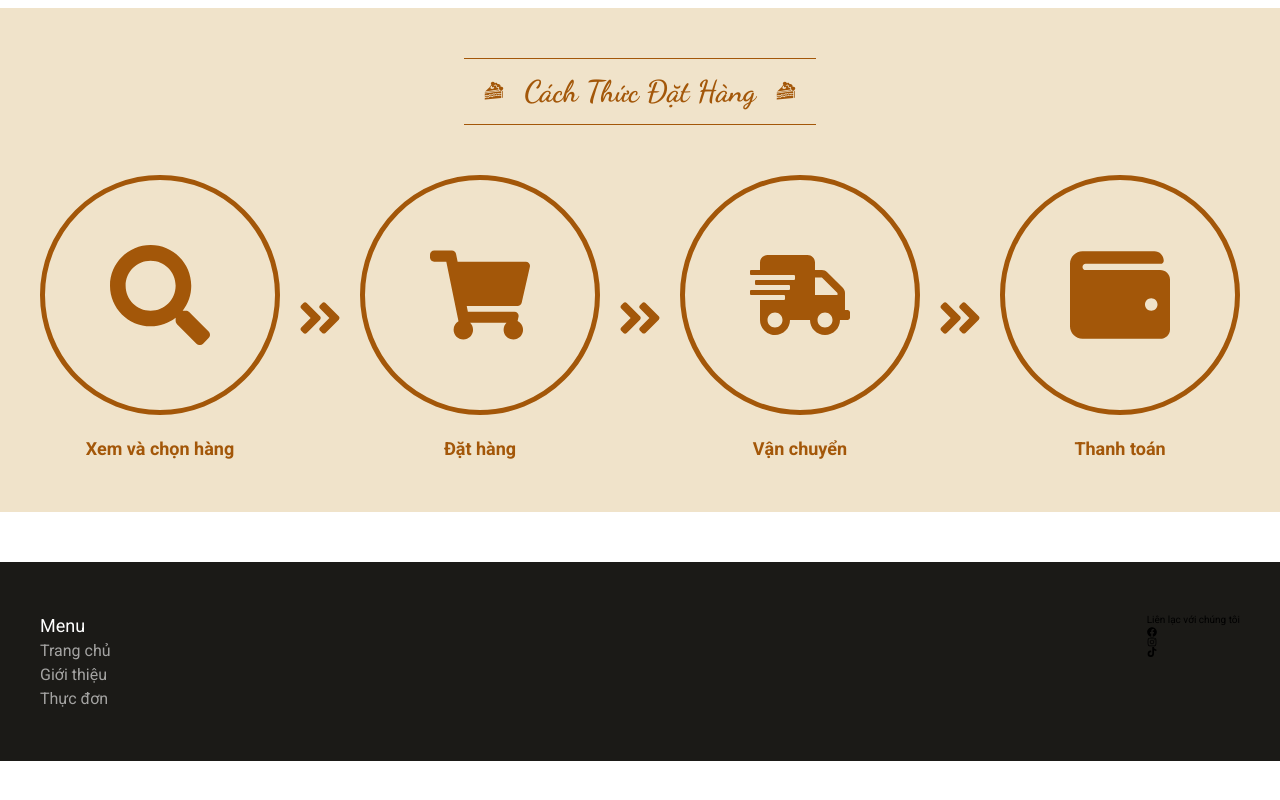
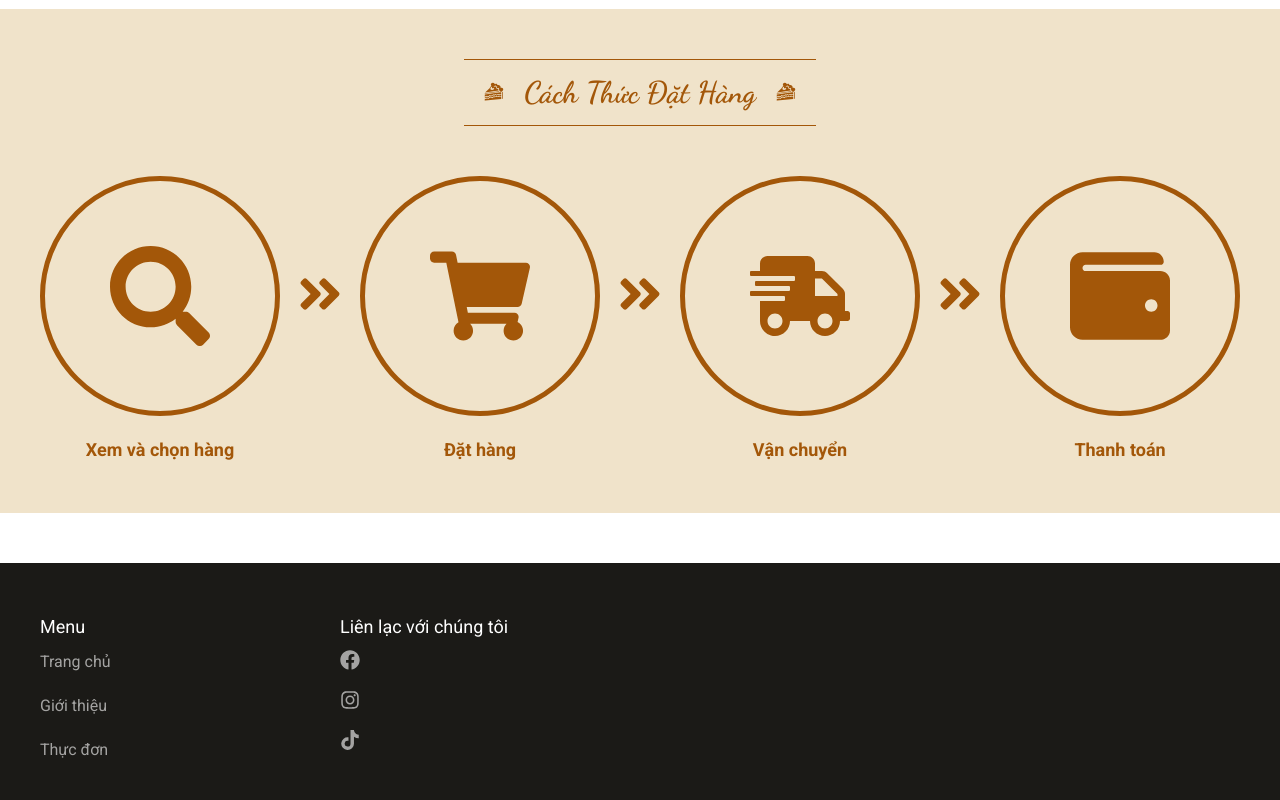
Before and after one commit to HaiLong9901/TastyFood, a React (Create React App) app in the folder client/: page / in a window 1280 px wide. Shown: the part 2933-3733 px from the top of the page. Before the commit the page ends 3694 px from the top, so only its background shows below. Built offline with nearby package versions, Linux system fonts and the light colour scheme.

Commit message:
fix resopnsive home page

```diff
--- a/client/src/components/Footer.jsx
+++ b/client/src/components/Footer.jsx
@@ -6,43 +6,43 @@ function Footer() {
   return (
     <div className="bg-primaryColor py-[5rem]">
       <Wrapper>
-        <div className="w-full flex justify-between">
-          <div>
+        <div className="w-full flex justify-start">
+          <div className="w-[25%]">
             <h4 className="text-[1.8rem] text-white">Menu</h4>
             <ul className="">
-              <li>
+              <li className="py-[1rem]">
                 <Link to="/" className="text-white text-[1.6rem] opacity-60">
                   Trang chủ
                 </Link>
               </li>
-              <li>
+              <li className="py-[1rem]">
                 <Link to="/" className="text-white text-[1.6rem] opacity-60">
                   Giới thiệu
                 </Link>
               </li>
-              <li>
+              <li className="py-[1rem]">
                 <Link to="/" className="text-white text-[1.6rem] opacity-60">
                   Thực đơn
                 </Link>
               </li>
             </ul>
           </div>
-          <div>
-            <h4>Liên lạc với chúng tôi</h4>
+          <div className="w-[25%]">
+            <h4 className="text-[1.8rem] text-white">Liên lạc với chúng tôi</h4>
             <ul>
-              <li>
+              <li className="py-[1rem]">
                 <Link to="/https://www.facebook.com/HaiLong9901">
-                  <FaFacebook />
+                  <FaFacebook className="text-white text-[2rem] opacity-60" />
                 </Link>
               </li>
-              <li>
+              <li className="py-[1rem]">
                 <Link to="/https://www.facebook.com/HaiLong9901">
-                  <FaInstagram />
+                  <FaInstagram className="text-white text-[2rem] opacity-60" />
                 </Link>
               </li>
-              <li>
+              <li className="py-[1rem]">
                 <Link to="/https://www.facebook.com/HaiLong9901">
-                  <FaTiktok />
+                  <FaTiktok className="text-white text-[2rem] opacity-60" />
                 </Link>
               </li>
             </ul>
--- a/client/src/pages/Home.jsx
+++ b/client/src/pages/Home.jsx
@@ -77,63 +77,63 @@ function Home() {
       <div className="py-[5rem] bg-yellowColor">
         <Wrapper>
           <div>
-            <div className="flex justify-between">
-              <div className="w-[19%] aspect-[4/3] border-[.2rem] border-secondaryColor border-solid rounded-[1rem] flex flex-col gap-[1rem] items-center py-[1rem] cursor-pointer relative">
+            <div className="flex flex-wrap gap-[1rem]">
+              <div className="w-[17.6rem] lg:w-[23.2rem] aspect-[4/3] border-[.2rem] border-secondaryColor border-solid rounded-[1rem] flex flex-col gap-[1rem] items-center py-[1rem] cursor-pointer relative">
                 <img src={cream} alt="cream" className="w-[30%]" />
                 <h3 className="text-[1.6rem] text-secondaryColor font-bold absolute bottom-[1rem] ">Voucher siu hot</h3>
               </div>
-              <div className="w-[19%] aspect-[4/3] border-[.2rem] border-secondaryColor border-solid rounded-[1rem] flex flex-col gap-[1rem] items-center py-[1rem] cursor-pointer relative">
+              <div className="w-[17.6rem] lg:w-[23.2rem] aspect-[4/3] border-[.2rem] border-secondaryColor border-solid rounded-[1rem] flex flex-col gap-[1rem] items-center py-[1rem] cursor-pointer relative">
                 <img src={cream} alt="cream" className="w-[30%]" />
                 <h3 className="text-[1.6rem] text-secondaryColor font-bold absolute bottom-[1rem] ">Kem mát lạnh</h3>
               </div>
-              <div className="w-[19%] aspect-[4/3] border-[.2rem] border-secondaryColor border-solid rounded-[1rem] flex flex-col gap-[1rem] items-center py-[1rem] cursor-pointer relative">
+              <div className="w-[17.6rem] lg:w-[23.2rem] aspect-[4/3] border-[.2rem] border-secondaryColor border-solid rounded-[1rem] flex flex-col gap-[1rem] items-center py-[1rem] cursor-pointer relative">
                 <img src={coffee} alt="cream" className="w-[30%]" />
                 <h3 className="text-[1.6rem] text-secondaryColor font-bold absolute bottom-[1rem] ">
                   Giải khát siu ngon
                 </h3>
               </div>
-              <div className="w-[19%] aspect-[4/3] border-[.2rem] border-secondaryColor border-solid rounded-[1rem] flex flex-col gap-[1rem] items-center py-[1rem] cursor-pointer relative">
+              <div className="w-[17.6rem] lg:w-[23.2rem] aspect-[4/3] border-[.2rem] border-secondaryColor border-solid rounded-[1rem] flex flex-col gap-[1rem] items-center py-[1rem] cursor-pointer relative">
                 <img src={cake} alt="cream" className="w-[40%]" />
                 <h3 className="text-[1.6rem] text-secondaryColor font-bold absolute bottom-[1rem] ">
                   Bánh kem cực đỉnh
                 </h3>
               </div>
-              <div className="w-[19%] aspect-[4/3] border-[.2rem] border-secondaryColor border-solid rounded-[1rem] flex flex-col gap-[1rem] items-center py-[1rem] cursor-pointer relative">
+              <div className="w-[17.6rem] lg:w-[23.2rem] aspect-[4/3] border-[.2rem] border-secondaryColor border-solid rounded-[1rem] flex flex-col gap-[1rem] items-center py-[1rem] cursor-pointer relative">
                 <img src={burgar} alt="cream" className="w-[50%]" />
                 <h3 className="text-[1.6rem] text-secondaryColor font-bold absolute bottom-[1rem] ">Ăn vặt cực đã</h3>
               </div>
             </div>
-            <div className="flex justify-between mt-[2rem]">
-              <div className="w-[24%] bg-white aspect-video rounded-[1rem] p-[1.5rem] flex flex-col justify-between">
+            <div className="flex mt-[2rem] flex-wrap gap-[2rem] lg:gap-[2rem]">
+              <div className="w-[48%] lg:w-[28.5rem] bg-white aspect-video rounded-[1rem] p-[1.5rem] flex flex-col justify-between">
                 <div className="flex justify-between items-center">
-                  <h2 className="text-[2.5rem] text-orangeColor font-bold">KHAITRUONG123</h2>
+                  <h2 className="text-[2rem] lg:text-[2.5rem] text-orangeColor font-bold">KHAITRUONG123</h2>
                   <FaRegCopy className="text-[2.5rem] text-orangeColor cursor-pointer" />
                 </div>
                 <p className="text-[1.6rem] text-primaryColor italic">
                   (*) Giảm 10% cho hóa đơn từ 250k. Áp dụng cho các sản phẩm thuộc danh mục Kem, Trà sữa.
                 </p>
               </div>
-              <div className="w-[24%] bg-white aspect-video rounded-[1rem] p-[1.5rem] flex flex-col justify-between">
+              <div className="w-[48%] lg:w-[28.5rem] bg-white aspect-video rounded-[1rem] p-[1.5rem] flex flex-col justify-between">
                 <div className="flex justify-between items-center">
-                  <h2 className="text-[2.5rem] text-orangeColor font-bold">KHAITRUONG123</h2>
+                  <h2 className="text-[2rem] lg:text-[2.5rem] text-orangeColor font-bold">KHAITRUONG123</h2>
                   <FaRegCopy className="text-[2.5rem] text-orangeColor cursor-pointer" />
                 </div>
                 <p className="text-[1.6rem] text-primaryColor italic">
                   (*) Giảm 10% cho hóa đơn từ 250k. Áp dụng cho các sản phẩm thuộc danh mục Kem, Trà sữa.
                 </p>
               </div>
-              <div className="w-[24%] bg-white aspect-video rounded-[1rem] p-[1.5rem] flex flex-col justify-between">
+              <div className="w-[48%] lg:w-[28.5rem] bg-white aspect-video rounded-[1rem] p-[1.5rem] flex flex-col justify-between">
                 <div className="flex justify-between items-center">
-                  <h2 className="text-[2.5rem] text-orangeColor font-bold">KHAITRUONG123</h2>
+                  <h2 className="text-[2rem] lg:text-[2.5rem] text-orangeColor font-bold">KHAITRUONG123</h2>
                   <FaRegCopy className="text-[2.5rem] text-orangeColor cursor-pointer" />
                 </div>
                 <p className="text-[1.6rem] text-primaryColor italic">
                   (*) Giảm 10% cho hóa đơn từ 250k. Áp dụng cho các sản phẩm thuộc danh mục Kem, Trà sữa.
                 </p>
               </div>
-              <div className="w-[24%] bg-white aspect-video rounded-[1rem] p-[1.5rem] flex flex-col justify-between">
+              <div className="w-[48%] lg:w-[28.5rem] bg-white aspect-video rounded-[1rem] p-[1.5rem] flex flex-col justify-between">
                 <div className="flex justify-between items-center">
-                  <h2 className="text-[2.5rem] text-orangeColor font-bold">KHAITRUONG123</h2>
+                  <h2 className="text-[2rem] lg:text-[2.5rem] text-orangeColor font-bold">KHAITRUONG123</h2>
                   <FaRegCopy className="text-[2.5rem] text-orangeColor cursor-pointer" />
                 </div>
                 <p className="text-[1.6rem] text-primaryColor italic">
@@ -147,18 +147,26 @@ function Home() {
       <div>
         <Wrapper>
           <div className="mt-[2rem] relative">
-            <img src={cake2} alt="cake" className="absolute w-[50%] rotate-[-45deg] right-[-15%] top-[30%]" />
-            <img src={cake1} alt="cake" className="absolute w-[30%] rotate-[-20deg] right-0 top-[10%]" />
+            <img
+              src={cake2}
+              alt="cake"
+              className="absolute w-[50%] rotate-[-45deg] right-[-15%] top-[30%] lg:block hidden"
+            />
+            <img
+              src={cake1}
+              alt="cake"
+              className="absolute w-[30%] rotate-[-20deg] right-0 top-[10%] lg:block hidden"
+            />
             <div className="flex justify-center">
               <Title title="Về chúng tôi" />
             </div>
             <div className="flex mt-[5rem] flex-wrap gap-[5rem]">
-              <div className="w-[35%] flex items-start">
+              <div className="w-[45%] lg:w-[35%] flex items-start">
                 <div>
-                  <h2 className="text-[20rem] text-orangeColor leading-none">1</h2>
+                  <h2 className="text-[10rem] md:text-[15rem] lg:text-[20rem] text-orangeColor leading-none">1</h2>
                 </div>
                 <div>
-                  <h3 className="text-[5rem] text-primaryColor font-dancingScript leading-tight">
+                  <h3 className="text-[3rem] lg:text-[5rem] text-primaryColor font-dancingScript leading-tight">
                     Thương hiệu hàng đầu
                   </h3>
                   <article className="text-[1.8rem] text-primaryColor leading-[2]">
@@ -168,24 +176,28 @@ function Home() {
                   </article>
                 </div>
               </div>
-              <div className="w-[35%] flex items-start">
+              <div className="w-[45%] lg:w-[35%] flex items-start">
                 <div>
-                  <h2 className="text-[20rem] text-orangeColor leading-none">2</h2>
+                  <h2 className="text-[10rem] md:text-[15rem] lg:text-[20rem] text-orangeColor leading-none">2</h2>
                 </div>
                 <div>
-                  <h3 className="text-[5rem] text-primaryColor font-dancingScript leading-tight">Hệ thống bậc nhất</h3>
+                  <h3 className="text-[3rem] lg:text-[5rem] text-primaryColor font-dancingScript leading-tight">
+                    Hệ thống bậc nhất
+                  </h3>
                   <article className="text-[1.8rem] text-primaryColor leading-[2]">
                     Với sự phát triển mạnh mẽ, tại Việt Nam Ding Tea đã có tới gần 200 cửa hàng trải khắp các tỉnh
                     thành. Đảm bảo khả năng phục vụ khách hàng ở mọi lứa tuổi ở khắp mọi nơi tại Việt Nam.
                   </article>
                 </div>
               </div>
-              <div className="w-[35%] flex items-start">
+              <div className="w-[45%] lg:w-[35%] flex items-start">
                 <div>
-                  <h2 className="text-[20rem] text-orangeColor leading-none">3</h2>
+                  <h2 className="text-[10rem] md:text-[15rem] lg:text-[20rem] text-orangeColor leading-none">3</h2>
                 </div>
                 <div>
-                  <h3 className="text-[5rem] text-primaryColor font-dancingScript leading-tight">Chuyên nghiệp</h3>
+                  <h3 className="text-[3rem] lg:text-[5rem] text-primaryColor font-dancingScript leading-tight">
+                    Chuyên nghiệp
+                  </h3>
                   <article className="text-[1.8rem] text-primaryColor leading-[2]">
                     Với đội ngũ nhân viên được đào tạo bài bàn, chuyên nghiệp. Am hiểu về các nguyên liệu , thành phần
                     pha chế, chất lượng an toàn thực phẩm đặt lên hàng đầu. Cùng với đó là sự tươi vui & tôn trọng dành
@@ -193,12 +205,14 @@ function Home() {
                   </article>
                 </div>
               </div>
-              <div className="w-[35%] flex items-start">
+              <div className="w-[45%] lg:w-[35%] flex items-start">
                 <div>
-                  <h2 className="text-[20rem] text-orangeColor leading-none">4</h2>
+                  <h2 className="text-[10rem] md:text-[15rem] lg:text-[20rem] text-orangeColor leading-none">4</h2>
                 </div>
                 <div>
-                  <h3 className="text-[5rem] text-primaryColor font-dancingScript leading-tight">Phát triển mạnh mẽ</h3>
+                  <h3 className="text-[3rem] lg:text-[5rem] text-primaryColor font-dancingScript leading-tight">
+                    Phát triển mạnh mẽ
+                  </h3>
                   <article className="text-[1.8rem] text-primaryColor leading-[2]">
                     Không chỉ tạo ra những hương vị trà sữa phù hợp với người Việt để lại chất “đậm” riêng Ding Tea còn
                     tạo nên những hệ thống công nghệ ứng dụng mua, giao hàng mang lại tính trải nghiệm cao cho khách
@@ -217,34 +231,34 @@ function Home() {
             <div className="w-full flex mt-[5rem]">
               <div className="w-[20%] flex flex-col gap-[2rem]">
                 <div className="w-full aspect-square border-secondaryColor border-solid border-[.5rem] rounded-[50%] flex justify-center items-center">
-                  <FaSearch className="text-[10rem] text-secondaryColor" />
+                  <FaSearch className="text-[5rem] lg:text-[10rem] text-secondaryColor" />
                 </div>
                 <h2 className="text-[1.8rem] text-secondaryColor text-center font-bold">Xem và chọn hàng</h2>
               </div>
               <div className="w-[calc(20%/3)] flex justify-center items-center">
-                <FaAngleDoubleRight className="text-[5rem] text-secondaryColor" />
+                <FaAngleDoubleRight className="text-[3rem] translate-y-[-100%] lg:translate-y-[-50%] lg:text-[5rem] text-secondaryColor" />
               </div>
               <div className="w-[20%] flex flex-col gap-[2rem]">
                 <div className="w-full aspect-square border-secondaryColor border-solid border-[.5rem] rounded-[50%] flex justify-center items-center">
-                  <FaShoppingCart className="text-[10rem] text-secondaryColor" />
+                  <FaShoppingCart className="text-[5rem] lg:text-[10rem] text-secondaryColor" />
                 </div>
                 <h2 className="text-[1.8rem] text-secondaryColor text-center font-bold">Đặt hàng</h2>
               </div>
               <div className="w-[calc(20%/3)] flex justify-center items-center">
-                <FaAngleDoubleRight className="text-[5rem] text-secondaryColor" />
+                <FaAngleDoubleRight className="text-[3rem] translate-y-[-100%] lg:translate-y-[-50%] lg:text-[5rem] text-secondaryColor" />
               </div>
               <div className="w-[20%] flex flex-col gap-[2rem]">
                 <div className="w-full aspect-square border-secondaryColor border-solid border-[.5rem] rounded-[50%] flex justify-center items-center">
-                  <FaShippingFast className="text-[10rem] text-secondaryColor" />
+                  <FaShippingFast className="text-[5rem] lg:text-[10rem] text-secondaryColor" />
                 </div>
                 <h2 className="text-[1.8rem] text-secondaryColor text-center font-bold">Vận chuyển</h2>
               </div>
               <div className="w-[calc(20%/3)] flex justify-center items-center">
-                <FaAngleDoubleRight className="text-[5rem] text-secondaryColor" />
+                <FaAngleDoubleRight className="text-[3rem] translate-y-[-100%] lg:translate-y-[-50%] lg:text-[5rem] text-secondaryColor" />
               </div>
               <div className="w-[20%] flex flex-col gap-[2rem]">
                 <div className="w-full aspect-square border-secondaryColor border-solid border-[.5rem] rounded-[50%] flex justify-center items-center">
-                  <FaWallet className="text-[10rem] text-secondaryColor" />
+                  <FaWallet className="text-[5rem] lg:text-[10rem] text-secondaryColor" />
                 </div>
                 <h2 className="text-[1.8rem] text-secondaryColor text-center font-bold">Thanh toán</h2>
               </div>
```
